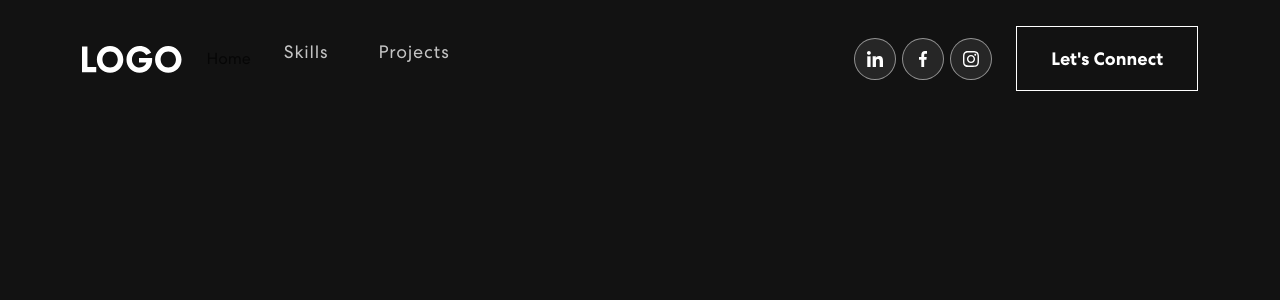
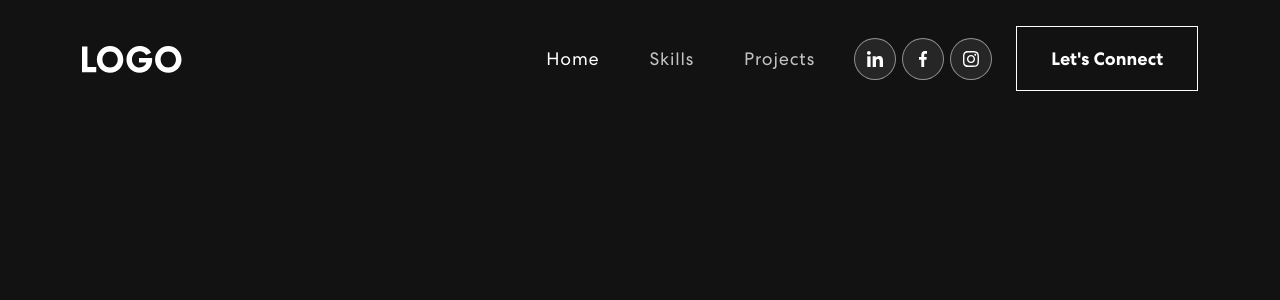
Before and after one commit to Yash-032/Protfolio, a React (Create React App) app: page / in a window 1280 px wide. Shown: the top 300 px of the page. Built offline with nearby package versions, Linux system fonts and the light colour scheme.

Commit message:
Changes in NavBar

```diff
--- a/public/index.html
+++ b/public/index.html
@@ -24,7 +24,7 @@
       work correctly both with client-side routing and a non-root public URL.
       Learn how to configure a non-root public URL by running `npm run build`.
     -->
-    <title>React App</title>
+    <title>Yash ProtFolio</title>
   </head>
   <body>
     <noscript>You need to enable JavaScript to run this app.</noscript>
--- a/src/components/NavBar.js
+++ b/src/components/NavBar.js
@@ -25,25 +25,25 @@ export const NavBar = () => {
         setActiveLink(value);
     }
     return (
-        <Navbar expand="lg" className={scrolled ? "scrolled" : ""}>
+        <Navbar expand="md" className={scrolled ? "scrolled" : ""}>
         <Container>
-                <Navbar.Brand href="#home">
-                    <img src = {logo} alt="Logo" />
+          <Navbar.Brand href="/">
+            <img src={logo} alt="Logo" />
           </Navbar.Brand>
-                <Navbar.Toggle aria-controls="basic-navbar-nav" >
+          <Navbar.Toggle aria-controls="basic-navbar-nav">
             <span className="navbar-toggler-icon"></span>
           </Navbar.Toggle>
           <Navbar.Collapse id="basic-navbar-nav">
-                <Nav className="me-auto">
-                    <Nav.Link href="#home" className={activeLink === 'home' ? 'active-navbar-link' : 'navbar-link'} onClick ={() => onUpdateActiveLink('home')}>Home</Nav.Link>
-                    <Nav.Link href="#skills" className={activeLink === 'skills' ? 'active-navbar-link' : 'navbar-link'} onClick ={() => onUpdateActiveLink('skills')}>Skills</Nav.Link>
-                    <Nav.Link href="#projects" className={activeLink === 'projects' ? 'active-navbar-link' : 'navbar-link'} onClick ={() => onUpdateActiveLink('projects')}>Projects</Nav.Link>
+            <Nav className="ms-auto">
+              <Nav.Link href="#home" className={activeLink === 'home' ? 'active navbar-link' : 'navbar-link'} onClick={() => onUpdateActiveLink('home')}>Home</Nav.Link>
+              <Nav.Link href="#skills" className={activeLink === 'skills' ? 'active navbar-link' : 'navbar-link'} onClick={() => onUpdateActiveLink('skills')}>Skills</Nav.Link>
+              <Nav.Link href="#projects" className={activeLink === 'projects' ? 'active navbar-link' : 'navbar-link'} onClick={() => onUpdateActiveLink('projects')}>Projects</Nav.Link>
             </Nav>
             <span className="navbar-text">
               <div className="social-icon">
-                        <a href="#"><img src={navIcon1} alt ="" /></a>
-                        <a href="#"><img src={navIcon2} alt ="" /></a>
-                        <a href="#"><img src={navIcon3} alt ="" /></a>
+                <a href="#"><img src={navIcon1} alt="" /></a>
+                <a href="#"><img src={navIcon2} alt="" /></a>
+                <a href="#"><img src={navIcon3} alt="" /></a>
               </div>
                     <button className="vvd" onClick={() => console.log('connect')}><span>Let's Connect</span></button>
                 </span>
```
Lines whose indentation alone changed are shown as unchanged.
